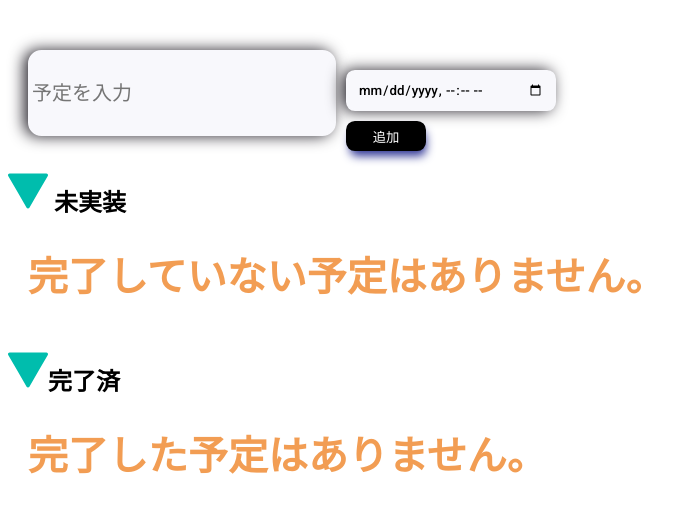
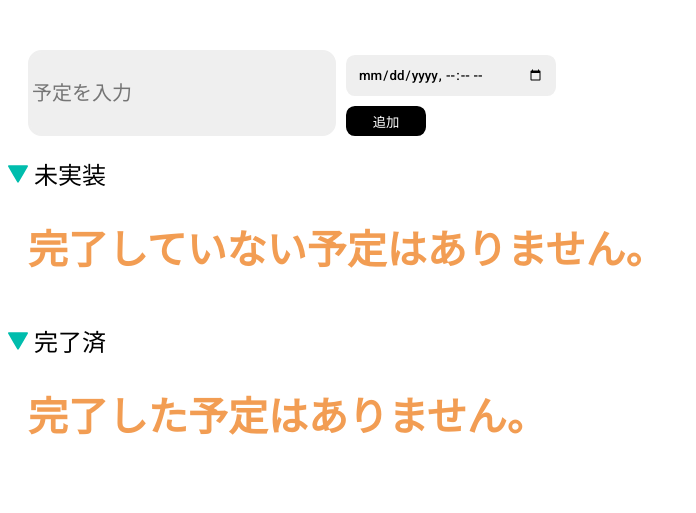
Before and after one commit to 2022AIT-OOP2-G07/Todo, a Flask app: page / in a window 1280 px wide. Shown: the part 63-576 px from the top of the page, without its empty margins (0-696 px from the left). Run offline with Flask 2, Linux system fonts and the light colour scheme; data that the repository does not hold is empty.

Commit message:
css修正

```diff
--- a/static/css/main.css
+++ b/static/css/main.css
@@ -28,11 +28,12 @@ form {
   height: 80px;
   font-size: 20px;
   margin-left: 20px;
-  border: 2px solid #f8f8fc;
-  background-color: #f8f8fc;
+  border: 2px solid #efefef;
+  background-color: #efefef;
   border-radius: 0.67em;
   box-shadow: -4px 0px 15px 0px #28252d;
   float: left;
+  box-shadow:none;
 }
 #todo:focus {
   border: 1px solid #00bcad;
@@ -40,14 +41,15 @@ form {
 }
 
 input#limit {
-  margin-top: 20px;
+  margin-top: 5px;
   margin-left: 10px;
   margin-bottom: 10px;
-  border: 2px solid #f8f8fc;
-  background-color: #f8f8fc;
+  border: 2px solid #efefef;
+  background-color: #efefef;
   border-radius: 0.67em;
   box-shadow: -4px 0px 15px 0px #28252d;
   padding: 10px;
+  box-shadow:none;
 }
 input#limit[type="datetime-local"]:focus {
   border: 1px solid #00bcad;
@@ -62,6 +64,7 @@ button#add-submit {
   background-color: #000;
   border: 2px solid #000;
   border-radius: 0.67em;
+  box-shadow:none;
 }
 button#add-submit:hover {
   background-color: #00bcad;
@@ -107,7 +110,7 @@ td > button {
 }
 
 #todo_table tr {
-  background-color: #e8ecf3;
+  background-color: #efefef;
 }
 
 #todo_check_table {
@@ -117,7 +120,7 @@ td > button {
 }
 
 #todo_check_table tr {
-  background-color: #e8ecf3;
+  background-color: #efefef;
 }
 
 #strcolor {
@@ -125,14 +128,14 @@ td > button {
 }
 
 #incomp_img {
-  width: 40px;
-  height: 40px;
+  width: 20px;
+  height: 20px;
   cursor: pointer;
 }
 
 #comp_img {
-  width: 40px;
-  height: 40px;
+  width: 20px;
+  height: 20px;
   cursor: pointer;
 }
 
@@ -142,12 +145,17 @@ td > button {
   color: black;
 
   margin: 0;
+  font-weight:100;
 }
 
 #complete_schedule {
   margin: 0;
 
   color: black;
+  font-weight:100;
+}
+#yotei{
+  text-align: left
 }
 
 .degree_90 {
--- a/templates/index.html
+++ b/templates/index.html
@@ -60,7 +60,7 @@
                 {% endfor %}
         </table>
     </div>
-    <h2 id="complete_schedule"><img src="/static/img/button/accord.svg" id="comp_img">完了済</h2>
+    <h2 id="complete_schedule"><img src="/static/img/button/accord.svg" id="comp_img"> 完了済</h2>
     <div id="checked">
         <table id="todo_check_table">
 
```
